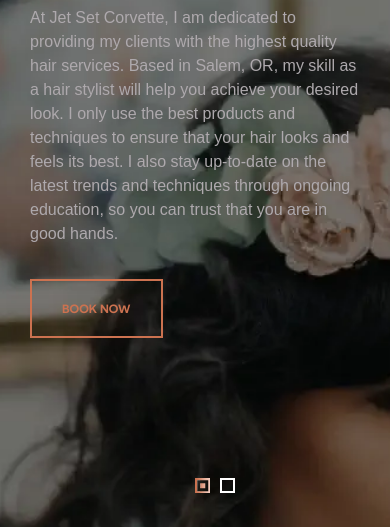
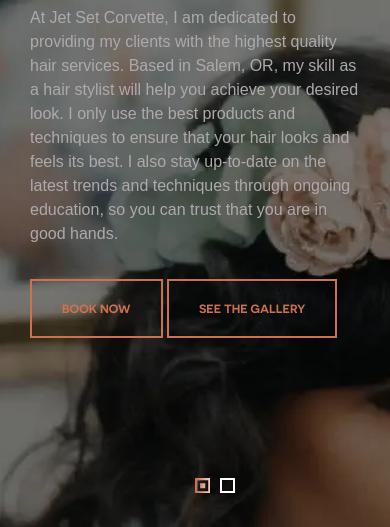
Before and after one commit to jetsetcorvette/jetsetcorvette.github.io, a plain HTML site: page index.html in a window 390 px wide. Shown: the part 314-841 px from the top of the page. Drawn offline with Linux system fonts and the light colour scheme.

Commit message:
add See gallery button to make it easier to use on phone

```diff
--- a/index.html
+++ b/index.html
@@ -56,6 +56,7 @@
 							<h2 class="slider-title"></h2>
 							<p>At <a href="contact.html">Jet Set Corvette</a>, I am dedicated to providing my clients with the highest quality hair services. Based in <a href="https://goo.gl/maps/Mp2kk3PYArvqce8L8">Salem, OR</a>, my skill as a <a href="hair-services-curly-hair-services.html">hair stylist</a> will help you achieve your desired look. I only use the best products and techniques to ensure that your hair looks and feels its best. I also stay up-to-date on the latest trends and techniques through ongoing education, so you can trust that you are in good hands.</p>
 							<a href="https://jetset.setmore.com/jetsetcorvette" class="button large">Book now</a>
+							<a href="gallery.html" class="button large">See the Gallery</a>
 						</div>
 					</li>
 					<li data-bg-image="dummy/jetsetcorvettebusinesscard7.png">
@@ -64,6 +65,7 @@
 							<h2 class="slider-title"></h2>
 							<p>As a skilled stylist, I am dedicated to providing top-quality services and creating the perfect look for each and every one of my clients. I value your time and strive to make your appointment with Jet Set Corvette as enjoyable as possible. I offer flexible scheduling, and I am always happy to answer any questions or concerns you may have. Visit my salon or contact me today to schedule an appointment.</p>
 							<a href="https://jetset.setmore.com/jetsetcorvette" class="button large">Book now</a>
+							<a href="gallery.html" class="button large">See the Gallery</a>
 						</div>
 					</li>
 				</ul>
```
